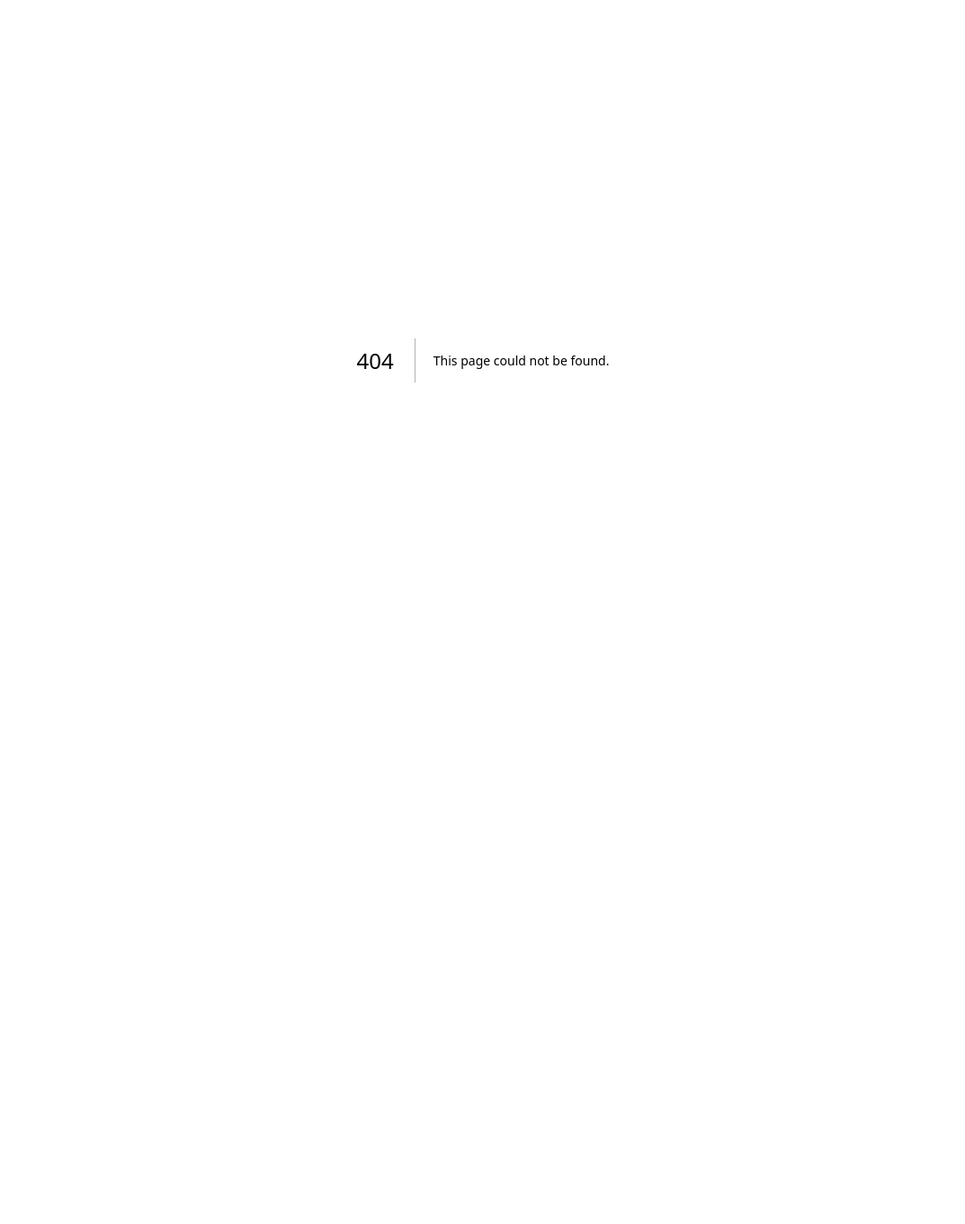
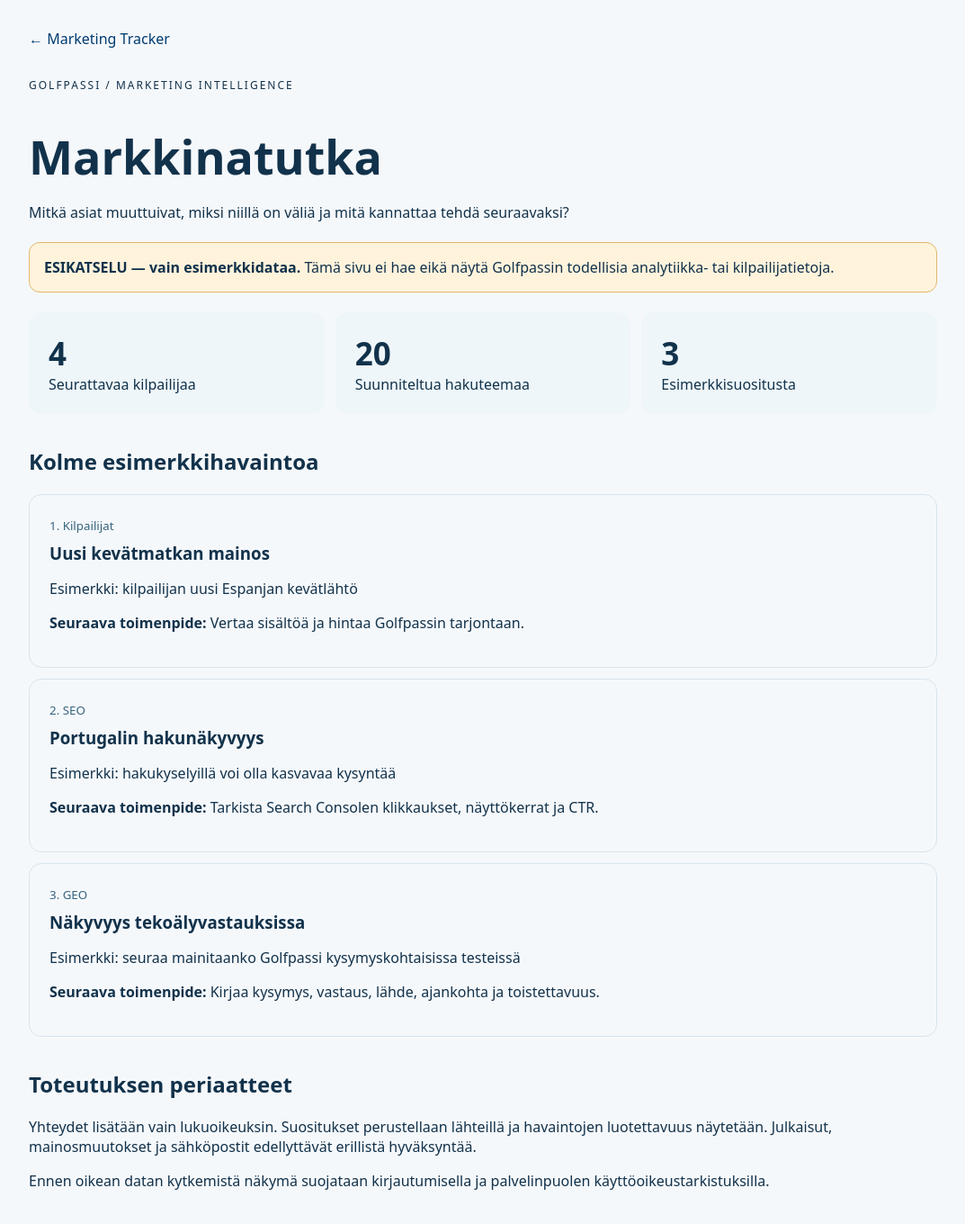
Before and after one commit to skippari-gh/golfpassi-marketing-tracker, a Next.js app: page /markkinatutka in a window 1280 px wide. Before the commit this address had no page. Shown: the top 1360 px of the page at 90% size, without its empty margins (103-1176 px from the left). Before the commit the page ends 800 px from the top, so only its background shows below. Built offline with nearby package versions, Linux system fonts and the light colour scheme.

Commit message:
Add isolated Marketing Intelligence preview and implementation plan

```diff
--- /dev/null
+++ b/app/markkinatutka/page.tsx
@@ -0,0 +1,44 @@
+import Link from 'next/link'
+
+export const dynamic = 'force-static'
+
+const observations = [
+  { category: 'Kilpailijat', title: 'Uusi kevätmatkan mainos', explanation: 'Esimerkki: kilpailijan uusi Espanjan kevätlähtö', action: 'Vertaa sisältöä ja hintaa Golfpassin tarjontaan.' },
+  { category: 'SEO', title: 'Portugalin hakunäkyvyys', explanation: 'Esimerkki: hakukyselyillä voi olla kasvavaa kysyntää', action: 'Tarkista Search Consolen klikkaukset, näyttökerrat ja CTR.' },
+  { category: 'GEO', title: 'Näkyvyys tekoälyvastauksissa', explanation: 'Esimerkki: seuraa mainitaanko Golfpassi kysymyskohtaisissa testeissä', action: 'Kirjaa kysymys, vastaus, lähde, ajankohta ja toistettavuus.' },
+]
+
+export default function MarketIntelligencePreview() {
+  return (
+    <main style={{ maxWidth: 1050, margin: '0 auto', padding: '32px 20px', fontFamily: 'system-ui, sans-serif', color: '#12324b' }}>
+      <Link href="/" style={{ color: '#003c70' }}>← Marketing Tracker</Link>
+      <p style={{ textTransform: 'uppercase', letterSpacing: 2, fontSize: 12, marginTop: 32 }}>Golfpassi / Marketing Intelligence</p>
+      <h1 style={{ fontSize: 'clamp(32px,5vw,52px)', marginBottom: 8 }}>Markkinatutka</h1>
+      <p>Mitkä asiat muuttuivat, miksi niillä on väliä ja mitä kannattaa tehdä seuraavaksi?</p>
+      <div role="status" style={{ background: '#fff3dc', border: '1px solid #e0b76d', borderRadius: 12, padding: 16, margin: '22px 0' }}>
+        <strong>ESIKATSELU — vain esimerkkidataa.</strong> Tämä sivu ei hae eikä näytä Golfpassin todellisia analytiikka- tai kilpailijatietoja.
+      </div>
+      <section aria-label="Aamun yhteenveto" style={{ display: 'grid', gridTemplateColumns: 'repeat(auto-fit,minmax(190px,1fr))', gap: 12 }}>
+        {[[ '4', 'Seurattavaa kilpailijaa' ], [ '20', 'Suunniteltua hakuteemaa' ], [ '3', 'Esimerkkisuositusta' ]].map(([value, label]) => (
+          <div key={label} style={{ background: '#eef6fa', padding: 22, borderRadius: 14 }}>
+            <strong style={{ display: 'block', fontSize: 35 }}>{value}</strong><span>{label}</span>
+          </div>
+        ))}
+      </section>
+      <h2 style={{ marginTop: 36 }}>Kolme esimerkkihavaintoa</h2>
+      <section style={{ display: 'grid', gap: 12 }}>
+        {observations.map((item, index) => (
+          <article key={item.title} style={{ border: '1px solid #d7e4ec', borderRadius: 14, padding: 22 }}>
+            <small style={{ color: '#356480' }}>{index + 1}. {item.category}</small>
+            <h3 style={{ margin: '8px 0' }}>{item.title}</h3>
+            <p>{item.explanation}</p>
+            <p><strong>Seuraava toimenpide:</strong> {item.action}</p>
+          </article>
+        ))}
+      </section>
+      <h2 style={{ marginTop: 36 }}>Toteutuksen periaatteet</h2>
+      <p>Yhteydet lisätään vain lukuoikeuksin. Suositukset perustellaan lähteillä ja havaintojen luotettavuus näytetään. Julkaisut, mainosmuutokset ja sähköpostit edellyttävät erillistä hyväksyntää.</p>
+      <p>Ennen oikean datan kytkemistä näkymä suojataan kirjautumisella ja palvelinpuolen käyttöoikeustarkistuksilla.</p>
+    </main>
+  )
+}
```
